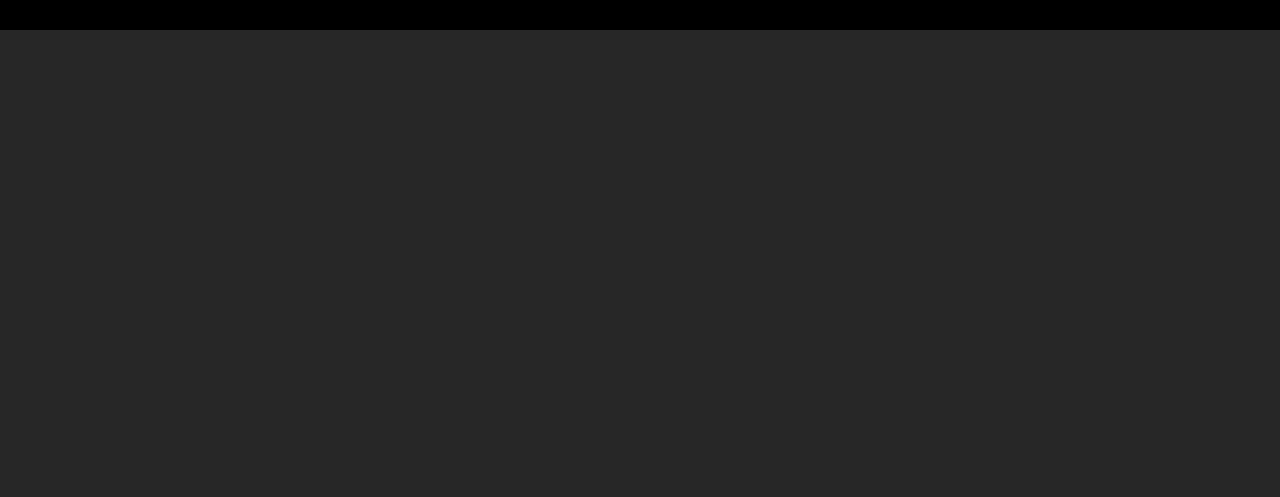
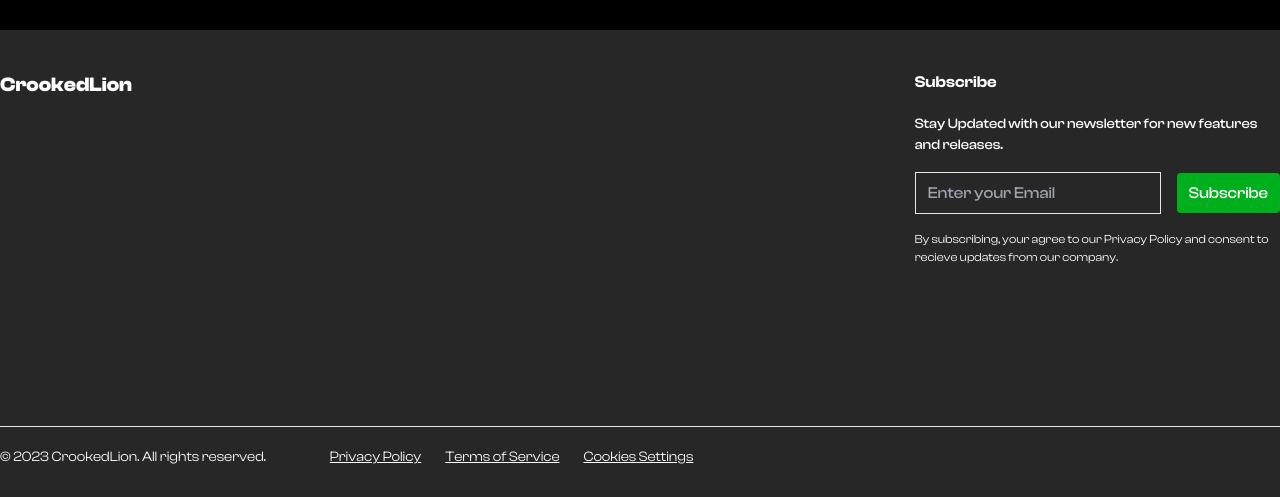
Before and after one commit to LeonardoMateo1/CrookedLion, a Next.js app: page / in a window 1280 px wide. Shown: the part 3883-4380 px from the top of the page. Before the commit the page ends 3913 px from the top, so only its background shows below. Built offline with nearby package versions, Linux system fonts and the light colour scheme; no server answers.

Commit message:
added Footer Component

```diff
--- a/app/page.tsx
+++ b/app/page.tsx
@@ -1,4 +1,4 @@
-import { Blog, Empower, GetStarted, Hero, Testimonials } from '@/components'
+import { Blog, Empower, Footer, GetStarted, Hero, Testimonials } from '@/components'
 import Image from 'next/image'
 
 export default function Home() {
@@ -9,6 +9,7 @@
       <Blog/>
       <Testimonials/>
       <GetStarted/>
+      <Footer/>
     </main>
   )
 }
--- /dev/null
+++ b/components/Footer.tsx
@@ -0,0 +1,48 @@
+import Image from "next/image";
+import Link from "next/link";
+import CustomButton from "./CustomButton";
+
+const Footer = () => {
+    return (
+            <footer className="w-full mt-10">
+            <div className="w-full h-full max-width flex flex-col gap-20">
+                <div className="flex justify-between">
+                    <h3 className="font-bold text-xl">CrookedLion</h3>
+                    <div>
+                        <h3 className="font-semibold text-normal mb-5">Subscribe</h3>
+                        <p className="text-sm font-medium w-[361px] mb-4">Stay Updated with our newsletter for new features and releases.</p>
+                        <div className="flex gap-4 items-center font-medium mb-4">
+                            <input type="text" placeholder="Enter your Email" className="bg-bg border px-3 py-2 text-primary " />
+                            <Link href='/'>
+                                <CustomButton
+                                title="Subscribe"
+                                containerStyles="bg-accent px-3 py-2"
+                                btnType="button"
+                                />
+                            </Link>
+                        </div>
+                        <p className="text-xs font-normal w-[358px]">By subscribing, your agree to our Privacy Policy and consent to recieve updates from our company.</p>
+                    </div>
+                </div>
+                <div className="mt-20 border-t w-full pb-[2rem]">
+                    <div className="mt-5 text-sm flex gap-6">
+                        <p className="mr-10">
+                        &copy; 2023 CrookedLion. All rights reserved.
+                        </p>
+                        <Link href='/'>
+                        <p className="underline">Privacy Policy</p>
+                        </Link>
+                        <Link href='/'>
+                        <p className="underline">Terms of Service</p>
+                        </Link>
+                        <Link href='/'>
+                        <p className="underline">Cookies Settings</p>
+                        </Link>
+                    </div>
+                </div>
+            </div>
+        </footer>
+    )
+}
+
+export default Footer
--- a/components/index.ts
+++ b/components/index.ts
@@ -4,6 +4,7 @@
 import Blog from './Blog';
 import Testimonials from "./Testimonials";
 import GetStarted from "./GetStarted";
+import Footer from "./Footer";
 
 export {
     Navbar,
@@ -12,4 +13,5 @@
     Blog,
     Testimonials,
     GetStarted,
+    Footer,
 }
```
